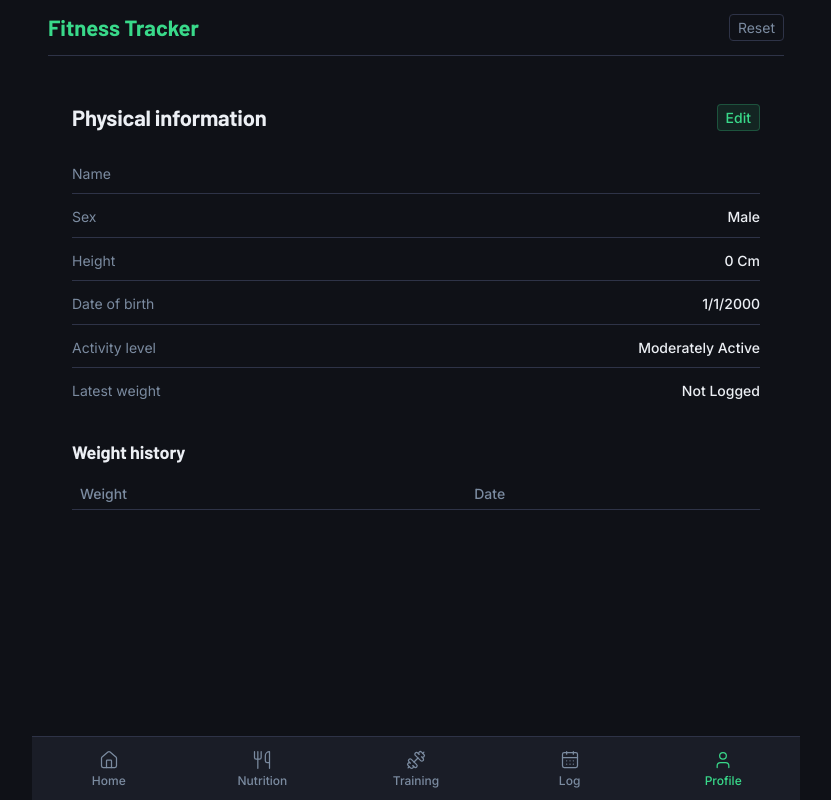
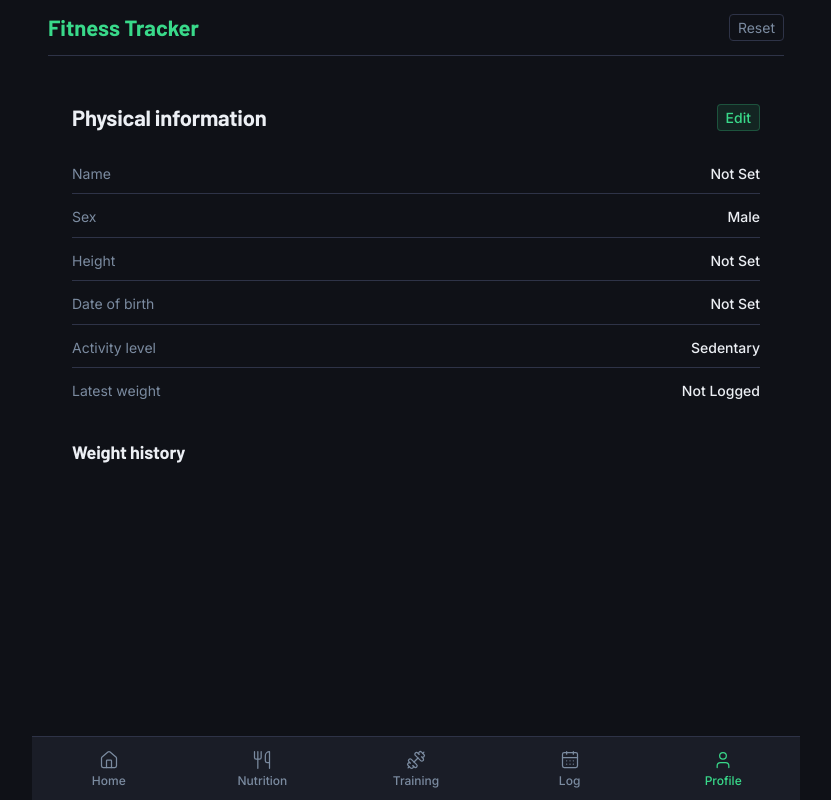
Before and after one commit to ccassinjr/fitnesstracker, a React (Vite) app: page / in a window 1280 px wide. Both pictures are taken after a click on the button "Profile". Shown: the whole page, without its empty margins (224-1055 px from the left). Built offline with nearby package versions, Linux system fonts and the light colour scheme.

Commit message:
Improve physical information form validation, empty states and initial database

```diff
--- a/src/PhysicalInfo.tsx
+++ b/src/PhysicalInfo.tsx
@@ -16,7 +16,9 @@ export function PhysicalInfo({
   const [isEditing, setIsEditing] = useState(false);
   const [name, setName] = useState(physicalInfo.name);
   const [sex, setSex] = useState(physicalInfo.sex);
-  const [height, setHeight] = useState(physicalInfo.height);
+  const [height, setHeight] = useState(
+    physicalInfo.height === 0 ? NaN : physicalInfo.height,
+  );
   const [birthdate, setBirthdate] = useState(physicalInfo.birthdate);
   const [fitnessLevel, setFitnessLevel] = useState(physicalInfo.fitness_level);
   const [fitnessType, setFitnessType] = useState(
@@ -24,6 +26,13 @@ export function PhysicalInfo({
   );
   const [weight, setWeight] = useState(NaN);
   const [weightLogged, setWeightLogged] = useState(false);
+  const [touched, setTouched] = useState({
+    height: false,
+    day: false,
+    month: false,
+    year: false,
+    weight: false,
+  });
   function handleSave(e: FormEvent<HTMLFormElement>) {
     e.preventDefault();
     setDatabase({
@@ -37,6 +46,7 @@ export function PhysicalInfo({
         fitness_level: fitnessLevel,
       },
     });
+    setWeight(NaN);
     setIsEditing(false);
   }
   function handleAddWeight() {
@@ -66,12 +76,32 @@ export function PhysicalInfo({
   const hasChanges =
     name !== physicalInfo.name ||
     sex !== physicalInfo.sex ||
-    height !== physicalInfo.height ||
-    birthdate.day !== physicalInfo.birthdate.day ||
-    birthdate.month !== physicalInfo.birthdate.month ||
-    birthdate.year !== physicalInfo.birthdate.year ||
+    (isNaN(height)
+      ? physicalInfo.height !== 0
+      : height !== physicalInfo.height) ||
+    (birthdate.day === 0
+      ? physicalInfo.birthdate.day !== 0
+      : birthdate.day !== physicalInfo.birthdate.day) ||
+    (birthdate.month === 0
+      ? physicalInfo.birthdate.month !== 0
+      : birthdate.month !== physicalInfo.birthdate.month) ||
+    (birthdate.year === 0
+      ? physicalInfo.birthdate.year !== 0
+      : birthdate.year !== physicalInfo.birthdate.year) ||
     fitnessLevelChanged ||
     weightLogged;
+
+  const formValid =
+    name.trim().length > 0 &&
+    !isNaN(height) &&
+    height >= 50 &&
+    height <= 250 &&
+    birthdate.day >= 1 &&
+    birthdate.day <= 31 &&
+    birthdate.month >= 1 &&
+    birthdate.month <= 12 &&
+    birthdate.year >= 1900 &&
+    birthdate.year <= 2026;
 
   return (
     <section className="section physical-info">
@@ -87,7 +117,7 @@ export function PhysicalInfo({
         )}
       </div>
       {isEditing ? (
-        <form className="physical-info__form" onSubmit={handleSave}>
+        <form className="physical-info__form" noValidate onSubmit={handleSave}>
           <div className="physical-info__field">
             <label className="physical-info__label">Name</label>
             <input
@@ -121,9 +151,16 @@ export function PhysicalInfo({
               type="number"
               min="50"
               max="250"
+              placeholder="e.g. 181"
               value={height}
               onChange={(e) => setHeight(e.target.valueAsNumber)}
+              onBlur={() => setTouched((t) => ({ ...t, height: true }))}
             />
+            {touched.height && (height < 50 || height > 250) && (
+              <p className="physical-info__error">
+                Enter a height between 50 and 250 cm.
+              </p>
+            )}
           </div>
 
           <div className="physical-info__field">
@@ -136,11 +173,20 @@ export function PhysicalInfo({
                   type="number"
                   min="1"
                   max="31"
-                  value={birthdate.day}
+                  placeholder="1"
+                  value={birthdate.day === 0 ? "" : birthdate.day}
                   onChange={(e) =>
                     setBirthdate({ ...birthdate, day: e.target.valueAsNumber })
                   }
+                  onBlur={() => setTouched((t) => ({ ...t, day: true }))}
                 />
+                {touched.day &&
+                  birthdate.day !== 0 &&
+                  (birthdate.day < 1 || birthdate.day > 31) && (
+                    <p className="physical-info__error">
+                      Enter a day between 1 and 31.
+                    </p>
+                  )}
               </div>
               <div className="physical-info__dob-field">
                 <label className="physical-info__dob-label">Month</label>
@@ -149,14 +195,23 @@ export function PhysicalInfo({
                   type="number"
                   min="1"
                   max="12"
-                  value={birthdate.month}
+                  placeholder="1"
+                  value={birthdate.month === 0 ? "" : birthdate.month}
                   onChange={(e) =>
                     setBirthdate({
                       ...birthdate,
                       month: e.target.valueAsNumber,
                     })
                   }
+                  onBlur={() => setTouched((t) => ({ ...t, month: true }))}
                 />
+                {touched.month &&
+                  birthdate.month !== 0 &&
+                  (birthdate.month < 1 || birthdate.month > 12) && (
+                    <p className="physical-info__error">
+                      Enter a month between 1 and 12.
+                    </p>
+                  )}
               </div>
               <div className="physical-info__dob-field">
                 <label className="physical-info__dob-label">Year</label>
@@ -165,11 +220,20 @@ export function PhysicalInfo({
                   type="number"
                   min="1900"
                   max="2026"
-                  value={birthdate.year}
+                  placeholder="1990"
+                  value={birthdate.year === 0 ? "" : birthdate.year}
                   onChange={(e) =>
                     setBirthdate({ ...birthdate, year: e.target.valueAsNumber })
                   }
+                  onBlur={() => setTouched((t) => ({ ...t, year: true }))}
                 />
+                {touched.year &&
+                  birthdate.year !== 0 &&
+                  (birthdate.year < 1900 || birthdate.year > 2026) && (
+                    <p className="physical-info__error">
+                      Enter a year between 1900 and 2026.
+                    </p>
+                  )}
               </div>
             </div>
           </div>
@@ -267,7 +331,17 @@ export function PhysicalInfo({
               onKeyDown={(e) => {
                 if (e.key === "e" || e.key === "E") e.preventDefault();
               }}
+              onBlur={(e) => {
+                setTouched((t) => ({ ...t, weight: true }));
+                const v = e.target.valueAsNumber;
+                if (!isNaN(v) && v <= 0) setWeight(NaN);
+              }}
             />
+            {touched.weight && !isNaN(weight) && weight <= 0 && (
+              <p className="physical-info__error">
+                Enter a weight greater than 0.
+              </p>
+            )}
           </div>
 
           <button
@@ -283,7 +357,7 @@ export function PhysicalInfo({
             <button
               className="physical-info__btn physical-info__btn--primary"
               type="submit"
-              disabled={!hasChanges}
+              disabled={!hasChanges || !formValid}
             >
               Save changes
             </button>
@@ -292,6 +366,7 @@ export function PhysicalInfo({
               onClick={() => {
                 setIsEditing(false);
                 setWeightLogged(false);
+                setWeight(NaN);
               }}
               type="button"
             >
@@ -304,7 +379,9 @@ export function PhysicalInfo({
           <dl className="physical-info__stats">
             <div className="physical-info__stat">
               <dt className="physical-info__stat-label">Name</dt>
-              <dd className="physical-info__stat-value">{physicalInfo.name}</dd>
+              <dd className="physical-info__stat-value">
+                {physicalInfo.name || "Not set"}
+              </dd>
             </div>
             <div className="physical-info__stat">
               <dt className="physical-info__stat-label">Sex</dt>
@@ -313,14 +390,17 @@ export function PhysicalInfo({
             <div className="physical-info__stat">
               <dt className="physical-info__stat-label">Height</dt>
               <dd className="physical-info__stat-value">
-                {physicalInfo.height} cm
+                {physicalInfo.height === 0 || isNaN(physicalInfo.height)
+                  ? "Not set"
+                  : `${physicalInfo.height} cm`}
               </dd>
             </div>
             <div className="physical-info__stat">
               <dt className="physical-info__stat-label">Date of birth</dt>
               <dd className="physical-info__stat-value">
-                {physicalInfo.birthdate.day}/{physicalInfo.birthdate.month}/
-                {physicalInfo.birthdate.year}
+                {physicalInfo.birthdate.day === 0
+                  ? "Not set"
+                  : `${physicalInfo.birthdate.day}/${physicalInfo.birthdate.month}/${physicalInfo.birthdate.year}`}
               </dd>
             </div>
             <div className="physical-info__stat">
@@ -346,26 +426,18 @@ export function PhysicalInfo({
 
       <div className="physical-info__weight-history">
         <h3 className="physical-info__weight-history-title">Weight history</h3>
-        <table className="physical-info__table">
-          <thead className="physical-info__table-head">
-            <tr>
-              <th className="physical-info__table-header">Weight</th>
-              <th className="physical-info__table-header">Date</th>
-            </tr>
-          </thead>
-          <tbody className="physical-info__table-body">
-            {physicalInfo.weight.map((entry, i) => (
-              <tr className="physical-info__table-row" key={i}>
-                <td className="physical-info__table-cell">
-                  {showWeight(entry.weight)}
-                </td>
-                <td className="physical-info__table-cell">
-                  {showTimestamp(entry.timestamp)}
-                </td>
-              </tr>
-            ))}
-          </tbody>
-        </table>
+        <ul className="physical-info__weight-list">
+          {physicalInfo.weight.map((entry, i) => (
+            <li key={i} className="physical-info__weight-item">
+              <span className="physical-info__weight-value">
+                {showWeight(entry.weight)}
+              </span>
+              <span className="physical-info__weight-date">
+                {showTimestamp(entry.timestamp)}
+              </span>
+            </li>
+          ))}
+        </ul>
       </div>
     </section>
   );
--- a/src/storage.ts
+++ b/src/storage.ts
@@ -6,8 +6,8 @@ export const initialDatabase: Database = {
     name: "",
     height: 0,
     sex: "male",
-    birthdate: { day: 1, month: 1, year: 2000 },
-    fitness_level: { type: "FitnessCategory", category: "moderately active" },
+    birthdate: { day: 0, month: 0, year: 0 },
+    fitness_level: { type: "FitnessCategory", category: "sedentary" },
     weight: [],
   },
   foods: foodDatabase,
--- a/src/styles/physical-info.css
+++ b/src/styles/physical-info.css
@@ -225,28 +225,35 @@
   margin: 0 0 var(--space-md);
 }
 
-.physical-info__table {
-  width: 100%;
-  border-collapse: collapse;
+.physical-info__weight-list {
+  display: flex;
+  flex-direction: column;
+  gap: var(--space-xs);
 }
 
-.physical-info__table-header {
+.physical-info__weight-item {
+  display: flex;
+  justify-content: space-between;
+  align-items: baseline;
+  padding: var(--space-sm) var(--space-md);
+  background: var(--surface-2);
+  border: 1px solid var(--border);
+  border-radius: var(--radius-sm);
+}
+
+.physical-info__weight-value {
   font-size: var(--text-sm);
   font-weight: 500;
-  color: var(--muted);
-  text-align: left;
-  padding: var(--space-xs) var(--space-sm);
-  border-bottom: 1px solid var(--border);
+  color: var(--text);
 }
 
-.physical-info__table-row:nth-child(even) {
-  background: var(--surface-2);
+.physical-info__weight-date {
+  font-size: var(--text-xs);
+  color: var(--muted);
 }
 
-.physical-info__table-cell {
-  font-size: var(--text-sm);
-  font-weight: 400;
-  color: var(--text);
-  padding: var(--space-sm);
-  border-bottom: 1px solid var(--border);
+.physical-info__error {
+  font-size: var(--text-xs);
+  color: var(--danger);
+  margin-top: calc(var(--space-xs) * -1);
 }
```
